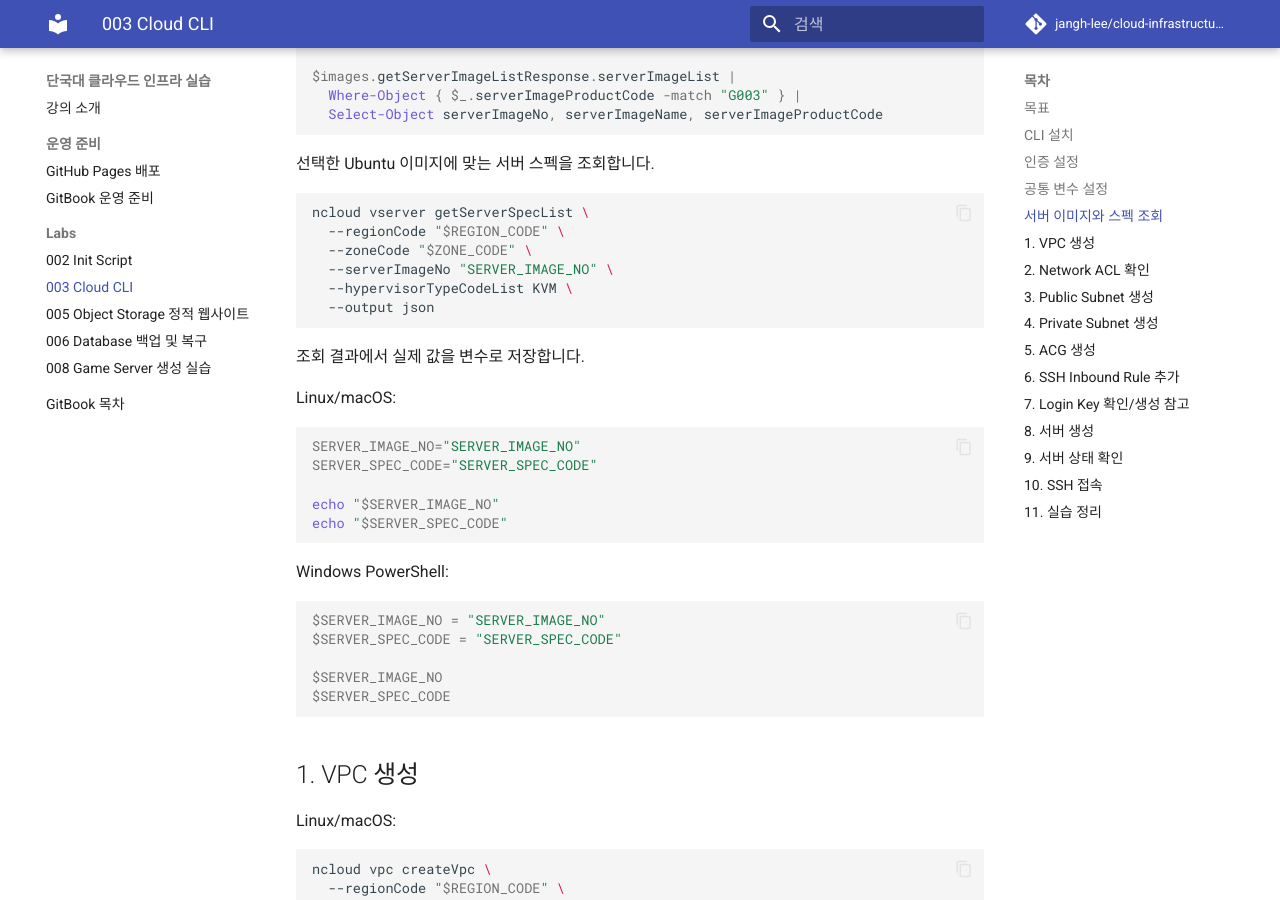
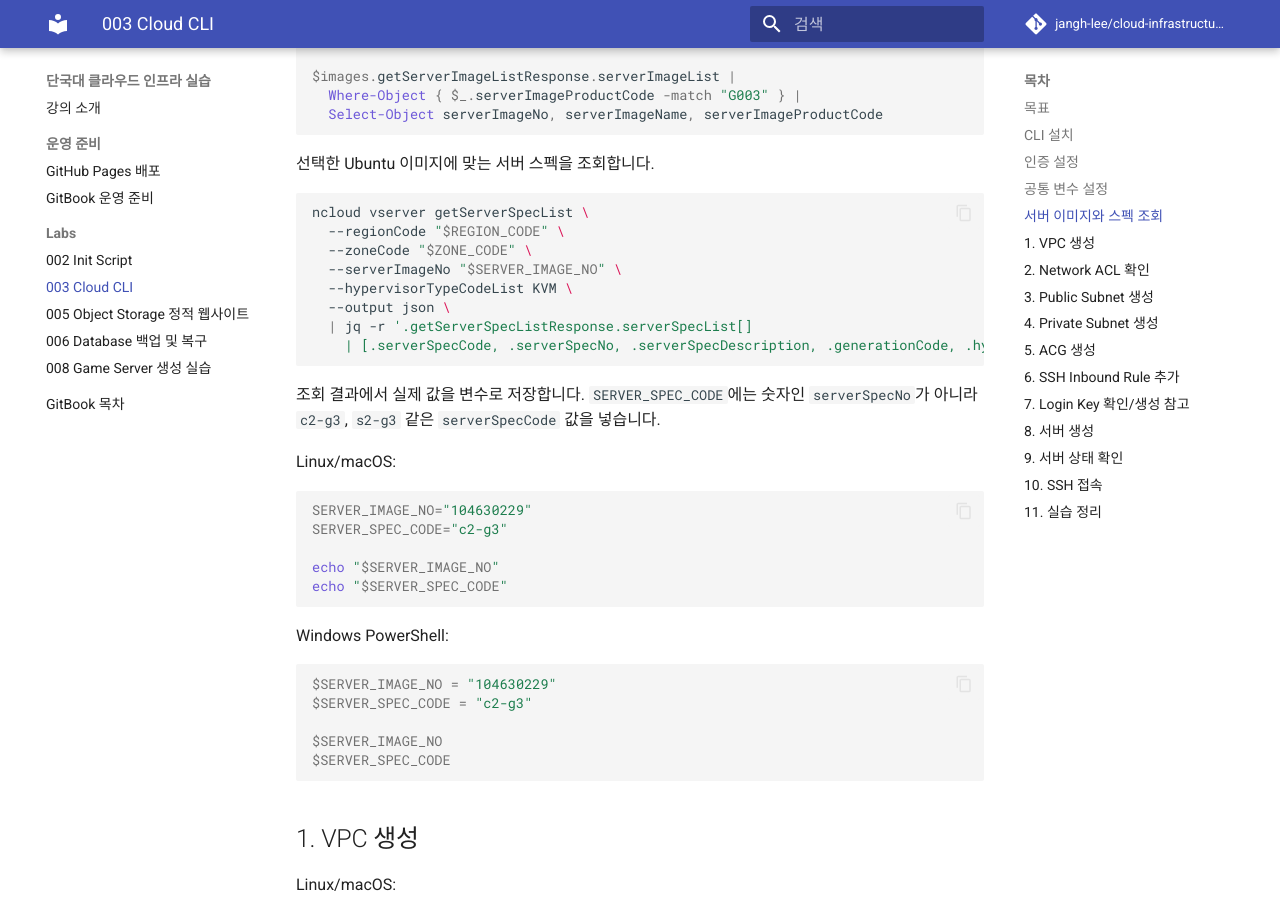
Before and after one commit to jangh-lee/cloud-infrastructure-lecture-example, an MkDocs documentation site: the page built from gitbook/dankook-university/labs/003-cloud-cli.md, in a window 1280 px wide and 900 px high, scrolled down 2224 px. Built offline with MkDocs 1.6.1 and Material for MkDocs 9.7.7, drawn with Linux system fonts in a browser that asks for light colours; comment, search, counter and statistics services are not loaded; some of the changed text lies outside the part shown.

Commit message:
Clarify G3 server spec code usage

````diff
--- a/gitbook/dankook-university/labs/003-cloud-cli.md
+++ b/gitbook/dankook-university/labs/003-cloud-cli.md
@@ -117,18 +117,20 @@ $images.getServerImageListResponse.serverImageList |
 ncloud vserver getServerSpecList \
   --regionCode "$REGION_CODE" \
   --zoneCode "$ZONE_CODE" \
-  --serverImageNo "SERVER_IMAGE_NO" \
+  --serverImageNo "$SERVER_IMAGE_NO" \
   --hypervisorTypeCodeList KVM \
-  --output json
+  --output json \
+  | jq -r '.getServerSpecListResponse.serverSpecList[]
+    | [.serverSpecCode, .serverSpecNo, .serverSpecDescription, .generationCode, .hypervisorType.code] | @tsv'
 ```
 
-조회 결과에서 실제 값을 변수로 저장합니다.
+조회 결과에서 실제 값을 변수로 저장합니다. `SERVER_SPEC_CODE`에는 숫자인 `serverSpecNo`가 아니라 `c2-g3`, `s2-g3` 같은 `serverSpecCode` 값을 넣습니다.
 
 Linux/macOS:
 
 ```bash
-SERVER_IMAGE_NO="SERVER_IMAGE_NO"
-SERVER_SPEC_CODE="SERVER_SPEC_CODE"
+SERVER_IMAGE_NO="104630229"
+SERVER_SPEC_CODE="c2-g3"
 
 echo "$SERVER_IMAGE_NO"
 echo "$SERVER_SPEC_CODE"
@@ -137,8 +139,8 @@ echo "$SERVER_SPEC_CODE"
 Windows PowerShell:
 
 ```powershell
-$SERVER_IMAGE_NO = "SERVER_IMAGE_NO"
-$SERVER_SPEC_CODE = "SERVER_SPEC_CODE"
+$SERVER_IMAGE_NO = "104630229"
+$SERVER_SPEC_CODE = "c2-g3"
 
 $SERVER_IMAGE_NO
 $SERVER_SPEC_CODE
@@ -366,6 +368,14 @@ ncloud vserver createLoginKey `
 Required field is not specified. location : memberServerImageInstanceNo or serverImageProductCode or serverSpecCode.
 ```
 
+아래 오류가 나오면 `serverSpecNo` 숫자를 `SERVER_SPEC_CODE`에 넣었거나, 이미지와 스펙의 하이퍼바이저 세대가 맞지 않는 상태입니다.
+
+```text
+No hypervisor was found that matches the server image, specification, or product code you requested.
+```
+
+예를 들어 `SERVER_SPEC_CODE="1502"`처럼 숫자를 넣으면 안 됩니다. G3/KVM 서버는 `SERVER_SPEC_CODE="c2-g3"`처럼 `serverSpecCode` 문자열을 넣습니다.
+
 Linux/macOS:
 
 ```bash
````
Also changed, not shown: 003-cloud cli/README.md (+19 -9 lines).
